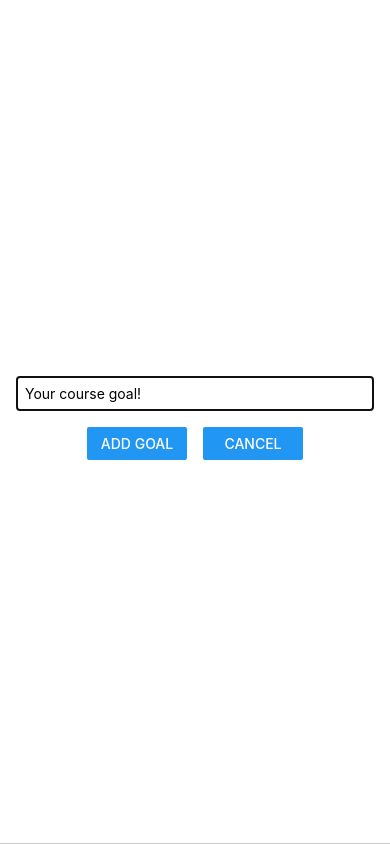
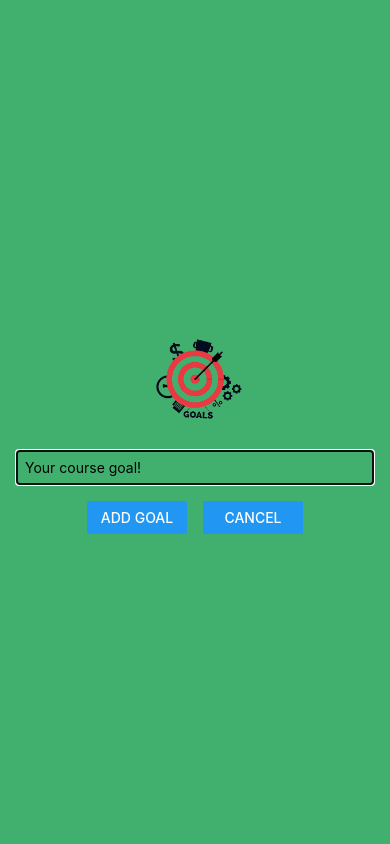
Before and after one commit to ChuxMg/GoalApp, a React Native app: screen / in a window 390 px wide. Both pictures are taken after a click on the button "ADD NEW GOAL". Built offline with nearby package versions, Linux system fonts and the light colour scheme.

Commit message:
Goal App - Image Added

```diff
--- a/App.js
+++ b/App.js
@@ -34,7 +34,7 @@
     <View style={styles.appContainer}>
       <Button
         title="Add New Goal"
-        color="#5e0acc"
+        color="#41B06E"
         onPress={startAddGoalHandler}
       />
       <GoalInput
--- a/components/GoalInput.js
+++ b/components/GoalInput.js
@@ -1,5 +1,12 @@
 import { useState } from "react";
-import { StyleSheet, Button, TextInput, View, Modal } from "react-native";
+import {
+  StyleSheet,
+  Button,
+  TextInput,
+  View,
+  Modal,
+  Image,
+} from "react-native";
 
 function GoalInput(props) {
   const [enteredGoalText, setEnteredGoalText] = useState("");
@@ -16,6 +23,10 @@
   return (
     <Modal visible={props.visible} animationType="slide">
       <View style={styles.inputContainer}>
+        <Image
+          style={styles.image}
+          source={require("../assets/images/goal.png")}
+        />
         <TextInput
           style={styles.textInput}
           placeholder="Your course goal!"
@@ -42,14 +53,17 @@
     flex: 1,
     justifyContent: "center",
     alignItems: "center",
-    paddingBottom: 24,
     padding: 16,
-    borderBottomWidth: 1,
-    borderBottomColor: "#cccccc",
+    backgroundColor: "#41B06E",
+  },
+  image: {
+    width: 100,
+    height: 100,
+    margin: 20,
   },
   textInput: {
     borderWidth: 1,
-    borderColor: "#cccccc",
+    borderColor: "#FFF5E0",
     width: "100%",
     padding: 8,
   },
@@ -59,6 +73,6 @@
   },
   button: {
     width: 100,
-    marginHorizontal: 8
+    marginHorizontal: 8,
   },
 });
--- a/components/GoalItem.js
+++ b/components/GoalItem.js
@@ -20,14 +20,13 @@
   goalItem: {
     margin: 8,
     borderRadius: 6,
-    backgroundColor: "#5e0acc",
+    backgroundColor: "#41B06E",
   },
   pressedItem: {
-    opacity: 0.5
+    opacity: 0.5,
   },
   goalText: {
     color: "white",
     padding: 8,
   },
-
 });
```
Also changed, not shown: assets/images/goal.png (added).
